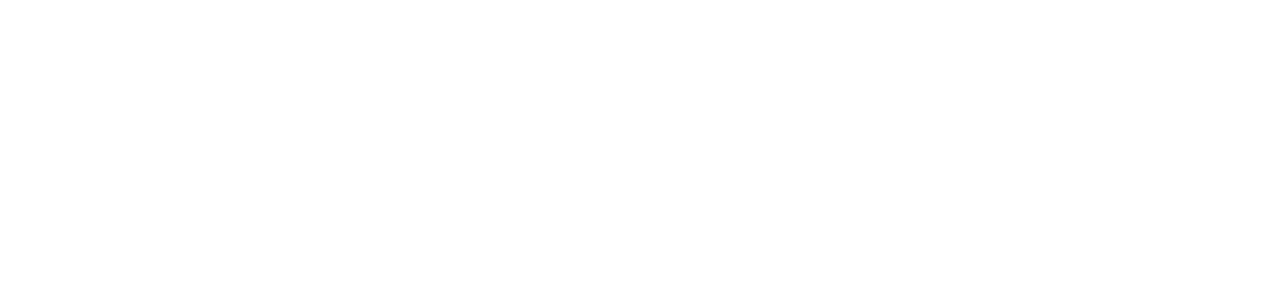
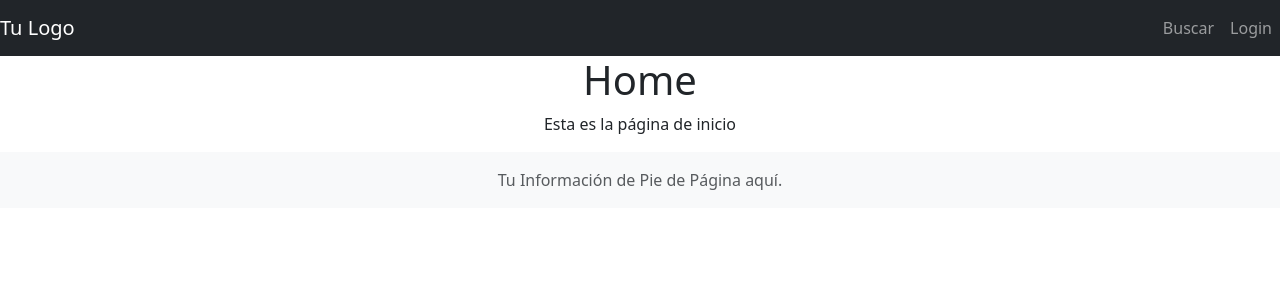
Before and after one commit to Arieleandrovv/jardinBotanico, a React (Create React App) app in the folder frontend/: page / in a window 1280 px wide. Before the commit this address had no page. Shown: the top 300 px of the page. Built offline with nearby package versions, Linux system fonts and the light colour scheme.

Commit message:
navbar y sidebar

```diff
--- a/frontend/src/App.js
+++ b/frontend/src/App.js
@@ -1,21 +1,22 @@
 
 import './App.css';
-import { BrowserRouter, Routes, Route} from 'react-router-dom';
+import { BrowserRouter as Router, Routes, Route } from 'react-router-dom';
 import ShowListPlants from './components/ShowListPlants';
 import Plant from './components/RegisterPlant';
+import Home from './components/Home';
 import 'bootstrap/dist/css/bootstrap.css';
 function App() {
 
   return (
-    <div className="App">
-       <BrowserRouter>
-        <Routes>
-          <Route path='/plantas' element={ <ShowListPlants/>} />
-          <Route path='/registroPlanta' element={ <Plant/>} />
-        </Routes>
-       </BrowserRouter>
 
-    </div>
+      <Router>
+
+            <Routes>
+            <Route path="/" element={<Home />} />
+              <Route path='/plantas' element={<ShowListPlants />} />
+              <Route path='/registroPlanta' element={<Plant />} />
+            </Routes>
+      </Router>
   );
 }
 
--- a/frontend/src/components/Home.js
+++ b/frontend/src/components/Home.js
@@ -1,23 +1,22 @@
 import React from "react";
-import axios from 'axios';
-import { useEffect, useState } from 'react';
 import { URL_BACKEND } from '../const';
+import NavbarExUser from "./NavigationComponentsExUser/NavbarExUser";
+import FooterExUser from "./NavigationComponentsExUser/FooterExUser";
 const endpoint = URL_BACKEND;
 
 function Home() {
-    const [contacts, setContacts] = useState([]);
 
-    useEffect(() => {
-    axios.get(`{endpoint}/contact`).then((response) => {
-      setContacts(response.data);
-    });
-  }, []);
-    return (
+  return (
     <div>
-        {contacts.map((value,key)=>{
-            return <div>{value.firstname}</div>
-            })}
+      <div className="App">
+        <NavbarExUser />
+        <div className="container-fluid">
+          <h1>Home</h1>
+          <p>Esta es la página de inicio</p>
+        </div>
+        <FooterExUser />
+      </div>
     </div>
-    );
+  );
 }
 export default Home;
--- /dev/null
+++ b/frontend/src/components/NavigationComponentsAdmin/Navbar.js
@@ -0,0 +1,19 @@
+import React from "react";
+import { Link } from "react-router-dom";
+
+const Navbar = () => {
+  return (
+    <nav className="navbar navbar-expand-lg navbar-dark bg-dark">
+      <Link className="navbar-brand" to="/">Tu Logo</Link>
+      <div className="collapse navbar-collapse justify-content-end" id="navbarNav">
+        <ul className="navbar-nav">
+          <li className="nav-item">
+            <Link className="nav-link" to="/plantas">Login</Link>
+          </li>
+        </ul>
+      </div>
+    </nav>
+  );
+};
+
+export default Navbar;
--- /dev/null
+++ b/frontend/src/components/NavigationComponentsExUser/FooterExUser.js
@@ -0,0 +1,13 @@
+import React from "react";
+
+const FooterExUser = () => {
+  return (
+    <footer className="footer mt-auto py-3 bg-light">
+      <div className="container">
+        <span className="text-muted">Tu Información de Pie de Página aquí.</span>
+      </div>
+    </footer>
+  );
+};
+
+export default FooterExUser;
--- /dev/null
+++ b/frontend/src/components/NavigationComponentsExUser/NavbarExUser.js
@@ -0,0 +1,22 @@
+import React from "react";
+import { Link } from "react-router-dom";
+
+const NavbarExUser = () => {
+  return (
+    <nav className="navbar navbar-expand-lg navbar-dark bg-dark">
+      <Link className="navbar-brand" to="/">Tu Logo</Link>
+      <div className="collapse navbar-collapse justify-content-end" id="navbarNav">
+        <ul className="navbar-nav">
+          <li className="nav-item">
+            <Link className="nav-link" to="/">Buscar</Link>
+          </li>
+          <li className="nav-item">
+            <Link className="nav-link" to="/">Login</Link>
+          </li>
+        </ul>
+      </div>
+    </nav>
+  );
+};
+
+export default NavbarExUser;
--- a/frontend/src/components/RegisterPlant.js
+++ b/frontend/src/components/RegisterPlant.js
@@ -1,7 +1,8 @@
 import React, { useState } from "react";
 import axios from 'axios';
 import { URL_BACKEND } from '../const';
-import Sidebar from "./navigation components/Side";
+import Sidebar from "./NavigationComponentsAdmin/Side";
+import Navbar from "./NavigationComponentsAdmin/Navbar";
 
 const endpoint = URL_BACKEND;
 
@@ -41,6 +42,8 @@ function Plantas() {
     };
 
     return (
+        <div>
+            <Navbar />
         <div className="container-fluid">
             <div className="row">
                 <Sidebar />
@@ -81,6 +84,7 @@ function Plantas() {
                 </div>
             </div>
         </div>
+        </div>
     );
 }
 
--- a/frontend/src/components/ShowListPlants.js
+++ b/frontend/src/components/ShowListPlants.js
@@ -1,7 +1,8 @@
 import React, { useEffect, useState } from "react";
 import axios from 'axios';
 import { URL_BACKEND } from '../const';
-import Sidebar from "./navigation components/Side";
+import Sidebar from "./NavigationComponentsAdmin/Side";
+import Navbar from "./NavigationComponentsAdmin/Navbar";
 
 const endpoint = URL_BACKEND;
 
@@ -15,6 +16,8 @@ function ShowListPlants() {
     }, []);
 
     return (
+        <div>
+        <Navbar />
         <div className="container-fluid">
             <div className="row">
                 <Sidebar />
@@ -50,6 +53,7 @@ function ShowListPlants() {
                 </div>
             </div>
         </div>
+        </div>
     );
 }
 
```
Also changed, not shown: frontend/src/components/NavigationComponentsAdmin/Side.js (renamed from frontend/src/components/navigation components/Side.js), frontend/src/styles/style.css (added).
